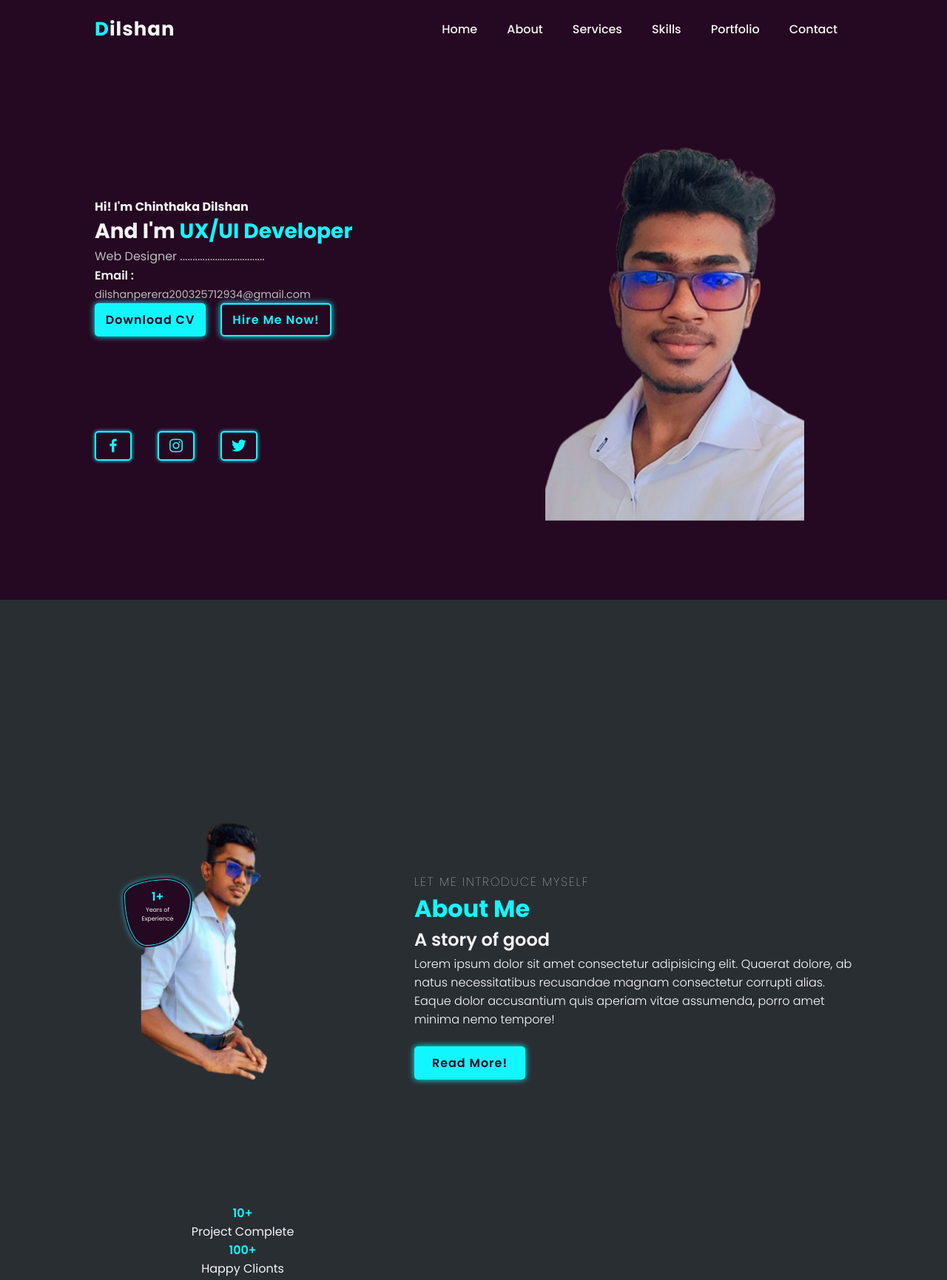
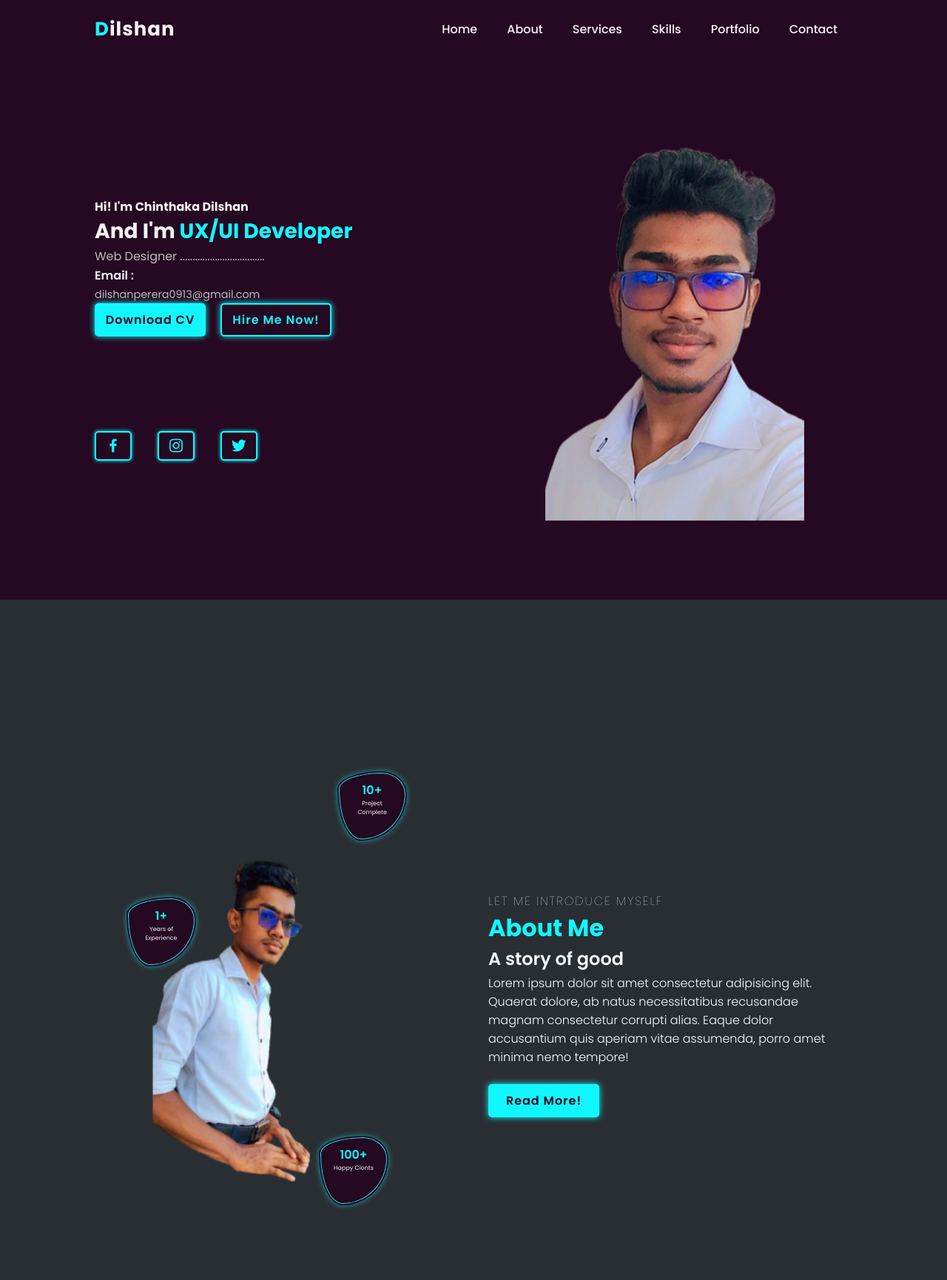
Before and after one commit to ChinthakaDilshan/portfolio, a plain HTML site: page index.html in a window 1280 px wide. Shown: the top 1731 px of the page at 74% size. Drawn offline with nearby package versions, Linux system fonts and the light colour scheme.

Commit message:
Complete  about section

```diff
--- a/asset/style.css
+++ b/asset/style.css
@@ -258,6 +258,10 @@ a.btn:nth-child(2)::before {
     font-size: 1.5rem;
 }
 
+.social-icons a:hover {
+    color: var(--bg-color);
+}
+
 .social-icons a::before {
     content: "";
     position: absolute;
@@ -265,7 +269,7 @@ a.btn:nth-child(2)::before {
     top: 0;
     width: 0;
     height: 100%;
-    background: var(--hover-color);
+    background:  var(--hover-color);
     transition: .6s;
     z-index: -1;
 }
@@ -293,7 +297,7 @@ a.btn:nth-child(2)::before {
     width: 100%;
     height: 100%;
     z-index: -1;
-    top: 10%;
+    top: 3%;
 }
 
 .liquid-shape:nth-child(2) {
@@ -316,8 +320,9 @@ a.btn:nth-child(2)::before {
 }
 
 .about .img-about img {
-    width: 400px;
+    width: 500px;
     height: auto;
+    border-radius: 200%;
 }
 
 .about-content span {
@@ -347,8 +352,8 @@ a.btn:nth-child(2)::before {
 }
 
 .info-about1,
-.img-about2,
-.img-about3 {
+.info-about2,
+ .info-about3 {
     background: var(--bg-color);
     font-size: .5rem;
     position: absolute;
@@ -365,7 +370,7 @@ a.btn:nth-child(2)::before {
 }
 
 .info-about1 {
-    left: 10%;
+    left: 9%;
     top: 34%;
 }
 
--- a/index.html
+++ b/index.html
@@ -38,7 +38,7 @@
             <div class="info-box">
                 <div class="email-info">
                     <h5>Email :</h5>
-                    <span>dilshanperera200325712934@gmail.com</span>
+                    <span>dilshanperera0913@gmail.com</span>
                 </div>
 
             </div>
@@ -118,7 +118,7 @@
             </div>
             <div class="info-about3">
                 <span>100+</span>
-                <p>Happy Clionts</p>
+                <p>Happy Cionts</p>
             </div>
         </div>
         <div class="about-content">
@@ -138,7 +138,7 @@
 
 
     <!-- ---------------------------------------servise section------------------------------------------- -->
-    <section id="servises" class="services">
+    <section id="services" class="services">
         <div class="main-text">
             <span>what i will do for you</span>
             <h2>Our Services</h2>
```
